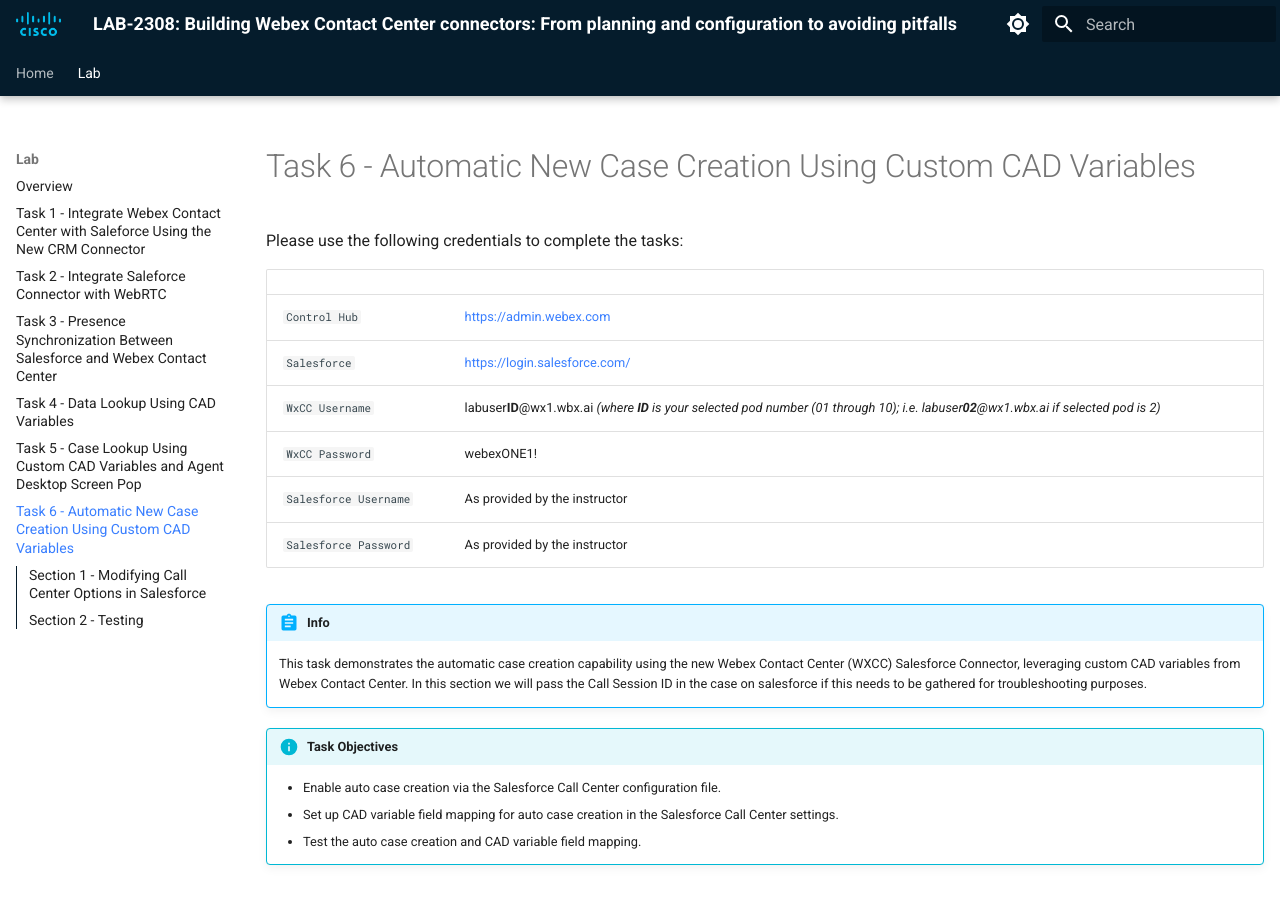
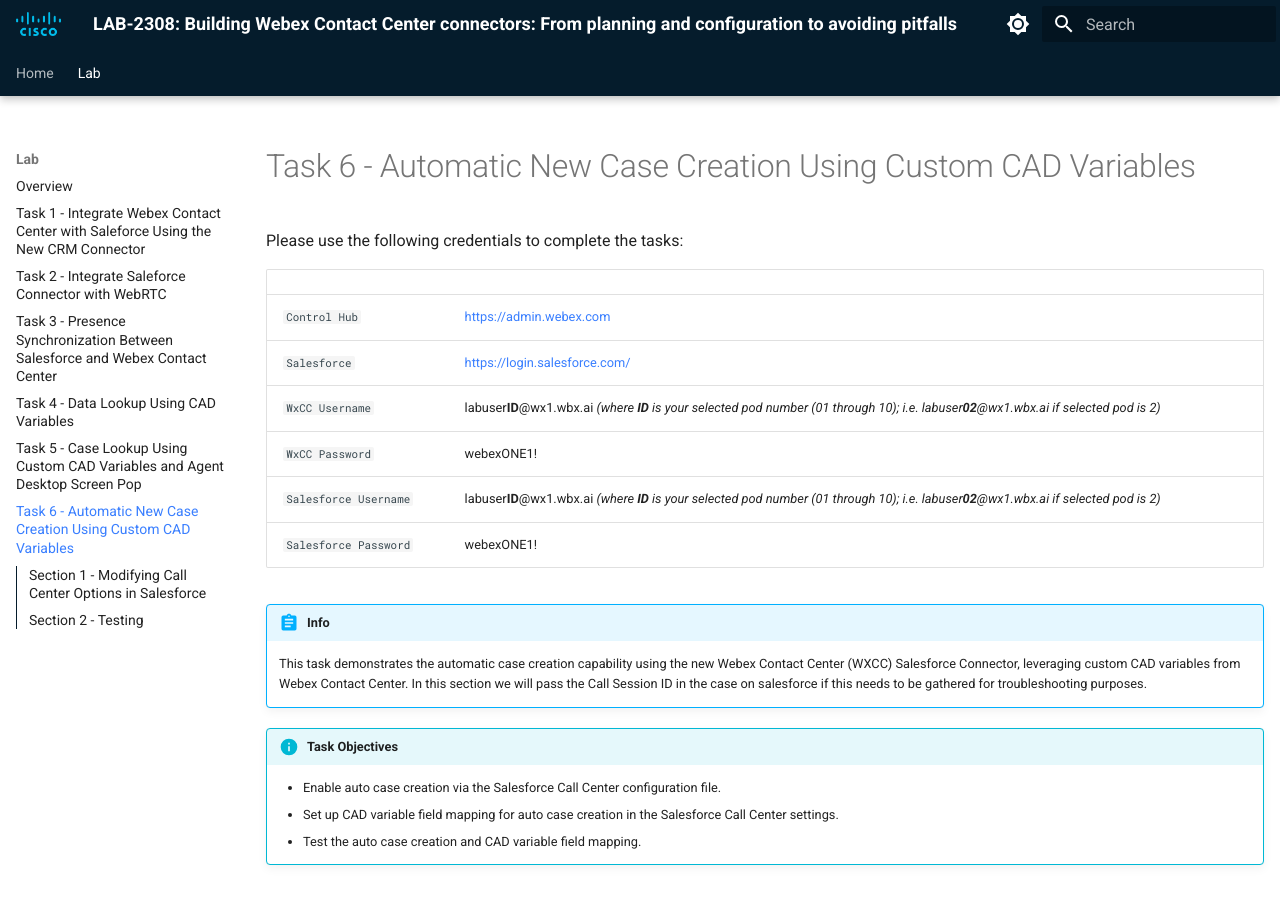
Before and after one commit to WebexCC-SA/LAB-2308, an MkDocs documentation site: the page built from docs/task6.md, in a window 1280 px wide and 900 px high. Built offline with MkDocs 1.6.1 and Material for MkDocs 9.7.7, drawn with Linux system fonts in a browser that asks for light colours.

Commit message:
Update task6.md

```diff
--- a/docs/task6.md
+++ b/docs/task6.md
@@ -9,8 +9,8 @@
 | `Salesforce`   | <a href="https://login.salesforce.com" target="_blank">https://login.salesforce.com/</a> |
 | `WxCC Username`       | labuser**ID**@wx1.wbx.ai     _(where **ID** is your selected pod number (01 through 10); i.e. labuser**02**@wx1.wbx.ai if selected pod is 2)_       |
 | `WxCC Password`       | webexONE1!         |
-| `Salesforce Username`       | As provided by the instructor       |
-| `Salesforce Password`       | As provided by the instructor       |
+| `Salesforce Username`       | labuser**ID**@wx1.wbx.ai     _(where **ID** is your selected pod number (01 through 10); i.e. labuser**02**@wx1.wbx.ai if selected pod is 2)_       |
+| `Salesforce Password`       | webexONE1!       |
 
 
 !!! abstract "Info"
```
